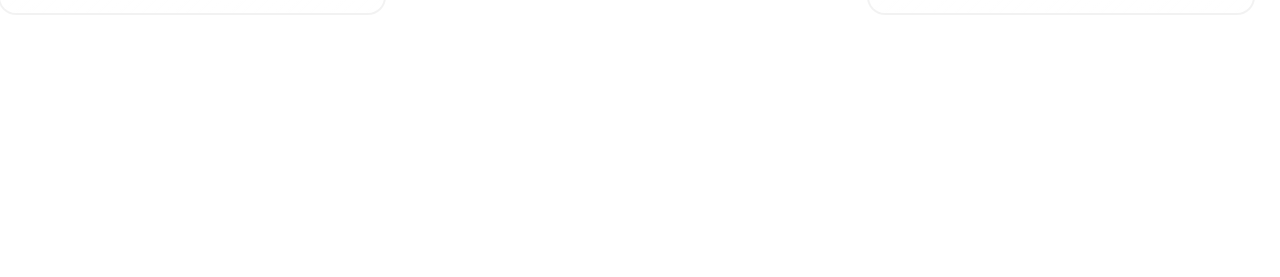
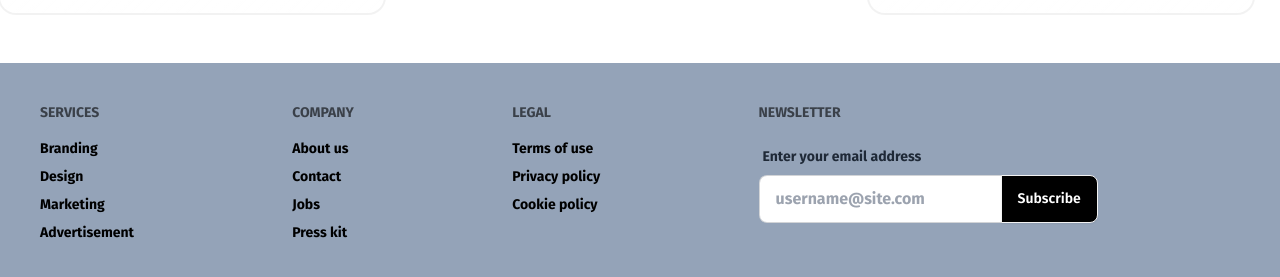
Before and after one commit to saddamc/Assignemnt-09, a React (Vite) app: page / in a window 1280 px wide. Shown: the part 1940-2217 px from the top of the page. Before the commit the page ends 1953 px from the top, so only its background shows below. Built offline with nearby package versions, Linux system fonts and the light colour scheme; no server answers; a web font is replaced by a local one.

Commit message:
footer complete

```diff
--- a/src/components/ErrorPage/ErrorPage.jsx
+++ b/src/components/ErrorPage/ErrorPage.jsx
@@ -3,10 +3,12 @@ import { Link } from "react-router-dom";
 
 const ErrorPage = () => {
     return (
-        <div className="mx-auto text-center items-center mt-12 ">
-            <h2 className="text-5xl font-bold mb-6 text-red-500">Oops!!! something went wrong</h2>
-            <p className="text-xl font-light mb-6">Sorry, we couldn't find your page</p>
-            <Link to="/"><button className="btn bg-slate-300  text-2xl font-bold">Back to Homepage</button></Link>
+        <div className="mx-auto min-h-[1600px] font-fira text-center items-center  bg-slate-400 ">
+            <div>
+                <h2 className="text-5xl font-bold mb-6 text-red-500 pt-[200px] ">Oops!!! something went wrong</h2>
+                <p className="text-xl font-light mb-6">Sorry, We couldn't find your page</p>
+                <Link to="/"><button className="btn bg-slate-200 text-2xl font-bold">Back to Homepage</button></Link>
+            </div>
         </div>
     );
 };
--- /dev/null
+++ b/src/components/Footer/Footer.jsx
@@ -0,0 +1,45 @@
+
+
+const Footer = () => {
+    return (
+        <div className="bg-slate-400">
+            <footer className="footer text-black font-bold p-10 font-fira mt-[50px] max-w-7xl mx-auto">
+                <nav>
+                    <h6 className="footer-title">Services</h6>
+                    <a className="link link-hover">Branding</a>
+                    <a className="link link-hover">Design</a>
+                    <a className="link link-hover">Marketing</a>
+                    <a className="link link-hover">Advertisement</a>
+                </nav>
+                <nav>
+                    <h6 className="footer-title">Company</h6>
+                    <a className="link link-hover">About us</a>
+                    <a className="link link-hover">Contact</a>
+                    <a className="link link-hover">Jobs</a>
+                    <a className="link link-hover">Press kit</a>
+                </nav>
+                <nav>
+                    <h6 className="footer-title">Legal</h6>
+                    <a className="link link-hover">Terms of use</a>
+                    <a className="link link-hover">Privacy policy</a>
+                    <a className="link link-hover">Cookie policy</a>
+                </nav>
+                <form>
+                    <h6 className="footer-title">Newsletter</h6>
+                    <fieldset className="form-control w-80">
+                        <label className="label">
+                            <span className="label-text">Enter your email address</span>
+                        </label>
+                        <div className="join">
+                            <input type="text" placeholder="username@site.com" className="input input-bordered join-item" />
+                            <button className="btn bg-black text-white join-item">Subscribe</button>
+                        </div>
+                    </fieldset>
+                </form>
+            </footer>
+
+        </div>
+    );
+};
+
+export default Footer;
--- a/src/components/Root.jsx
+++ b/src/components/Root.jsx
@@ -1,5 +1,6 @@
 import { Outlet } from "react-router-dom";
 import Navbar from "./shared/Navbar";
+import Footer from "./Footer/Footer";
 
 
 const Root = () => {
@@ -7,6 +8,7 @@ const Root = () => {
         <div>
             <Navbar></Navbar>
             <Outlet></Outlet>
+            <Footer></Footer>
         </div>
     );
 };
```
